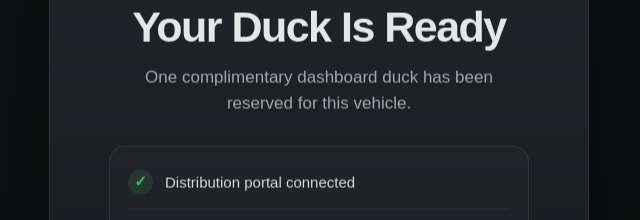
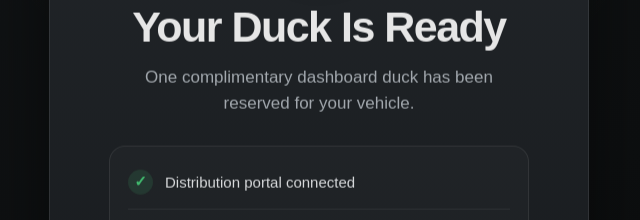
Before and after one commit to officialduckman/freeducks, a plain HTML site: page index.html in a window 1280 px wide. Shown: the part 200-420 px from the top of the page, 321-961 px from the left. Drawn offline with Linux system fonts and the light colour scheme.

Commit message:
Add files via upload

```diff
--- a/index.html
+++ b/index.html
@@ -7,11 +7,11 @@
 
   <title>Jeep Duck Distribution Portal</title>
 
-  <!--
-    Congratulations.
-    You are exactly the kind of person who reads HTML source.
-    I respect that.
-  -->
+<!--
+Congratulations.
+You are exactly the kind of person who reads HTML source.
+I respect that.
+-->
 
   <style>
     :root {
@@ -340,7 +340,8 @@
       }
     }
 
-    /* No ducks were harmed in the creation of this website. */
+    /* No ducks were harmed in the creation of this website.
+Rick Astley, however, was summoned. */
   </style>
 </head>
 
@@ -374,7 +375,7 @@
         <div class="duck-badge" aria-hidden="true">🦆</div>
         <p class="eyebrow">Reservation Confirmed</p>
         <h1>Your Duck Is Ready</h1>
-        <p class="subtitle">One complimentary dashboard duck has been reserved for this vehicle.</p>
+        <p class="subtitle">One complimentary dashboard duck has been reserved for your vehicle.</p>
 
         <div class="checklist">
           <div class="check-item">
```
